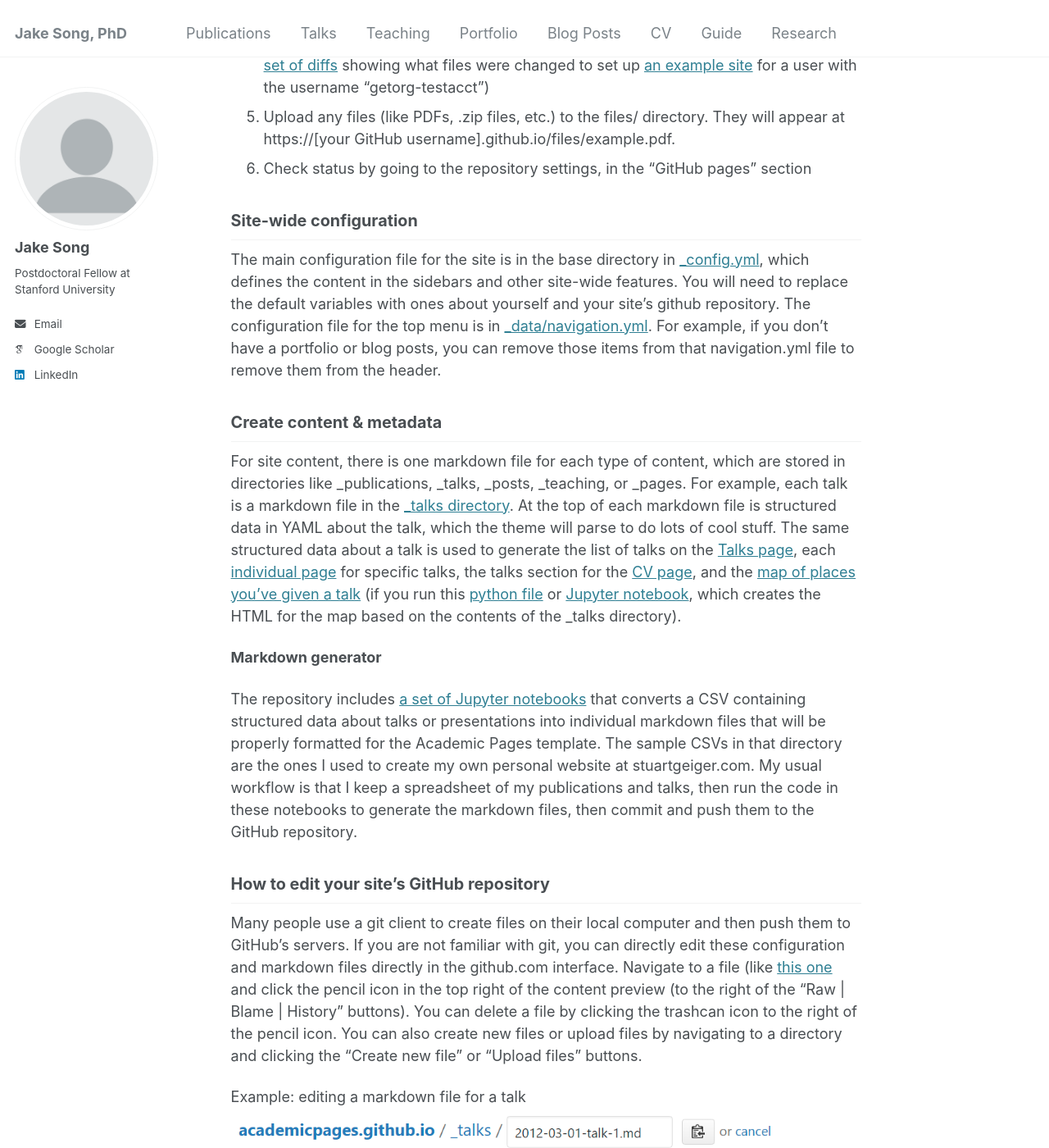
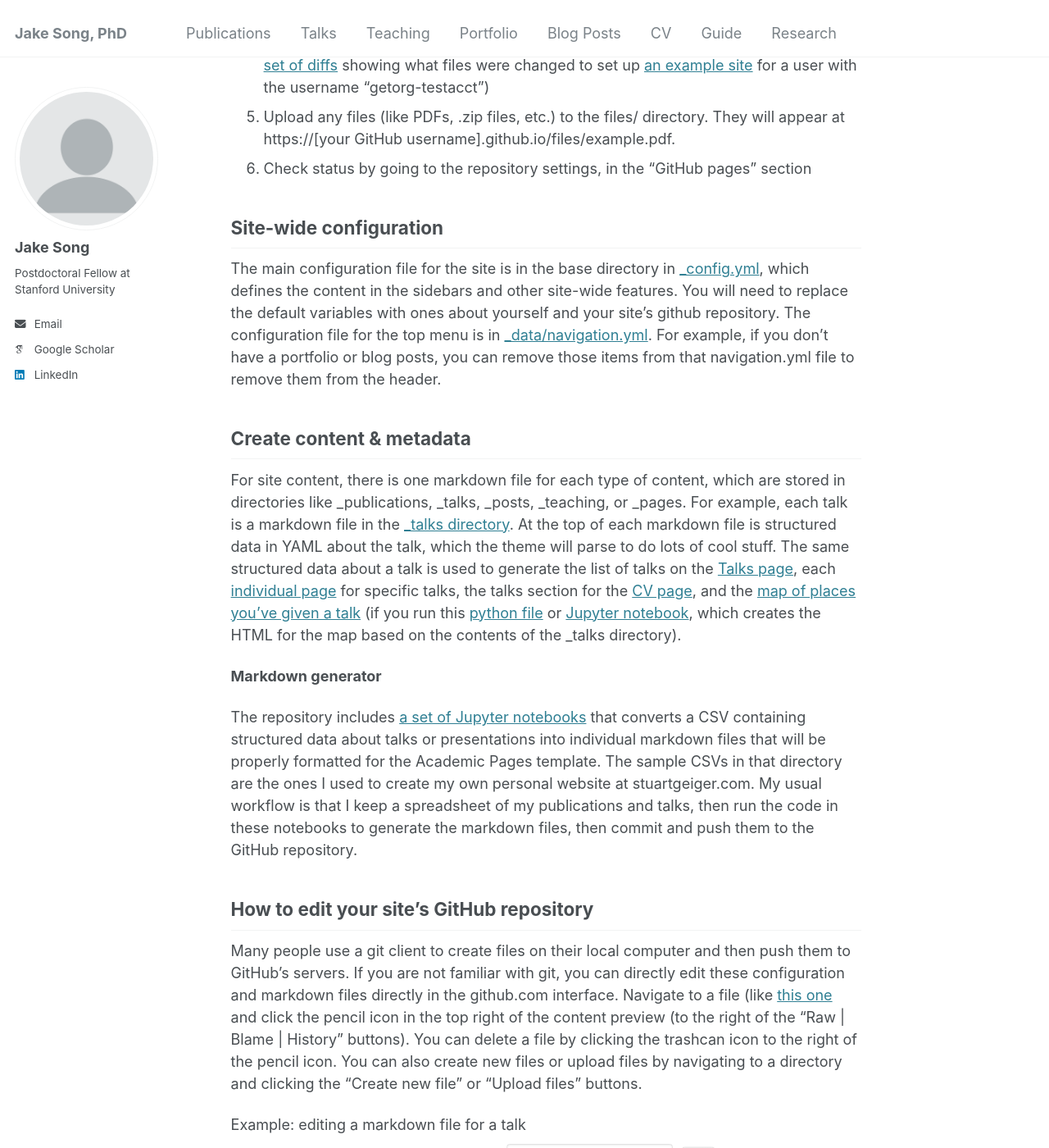
Before and after one commit to jakesong15/jakesong15.github.io, a Jekyll site: the page built from _pages/about.md, in a window 1280 px wide and 1400 px high, scrolled down 1904 px. Shown: the whole window at 82% size. Built offline with Jekyll 4.4.1, drawn with Linux system fonts in a browser that asks for light colours; some web fonts are replaced.

Commit message:
Update _variables.scss

```diff
--- a/_sass/_variables.scss
+++ b/_sass/_variables.scss
@@ -36,7 +36,7 @@ $caption-font-family        : $serif;
 $type-size-1                : 2.441em;  // ~39.056px
 $type-size-2                : 1.953em;  // ~31.248px
 $type-size-3                : 1.563em;  // ~25.008px
-$type-size-4                : 1.1em;   // ~20px
+$type-size-4                : 1.25em;   // ~20px
 $type-size-5                : 1em;      // ~16px
 $type-size-6                : 0.75em;   // ~12px
 $type-size-7                : 0.6875em; // ~11px
```
